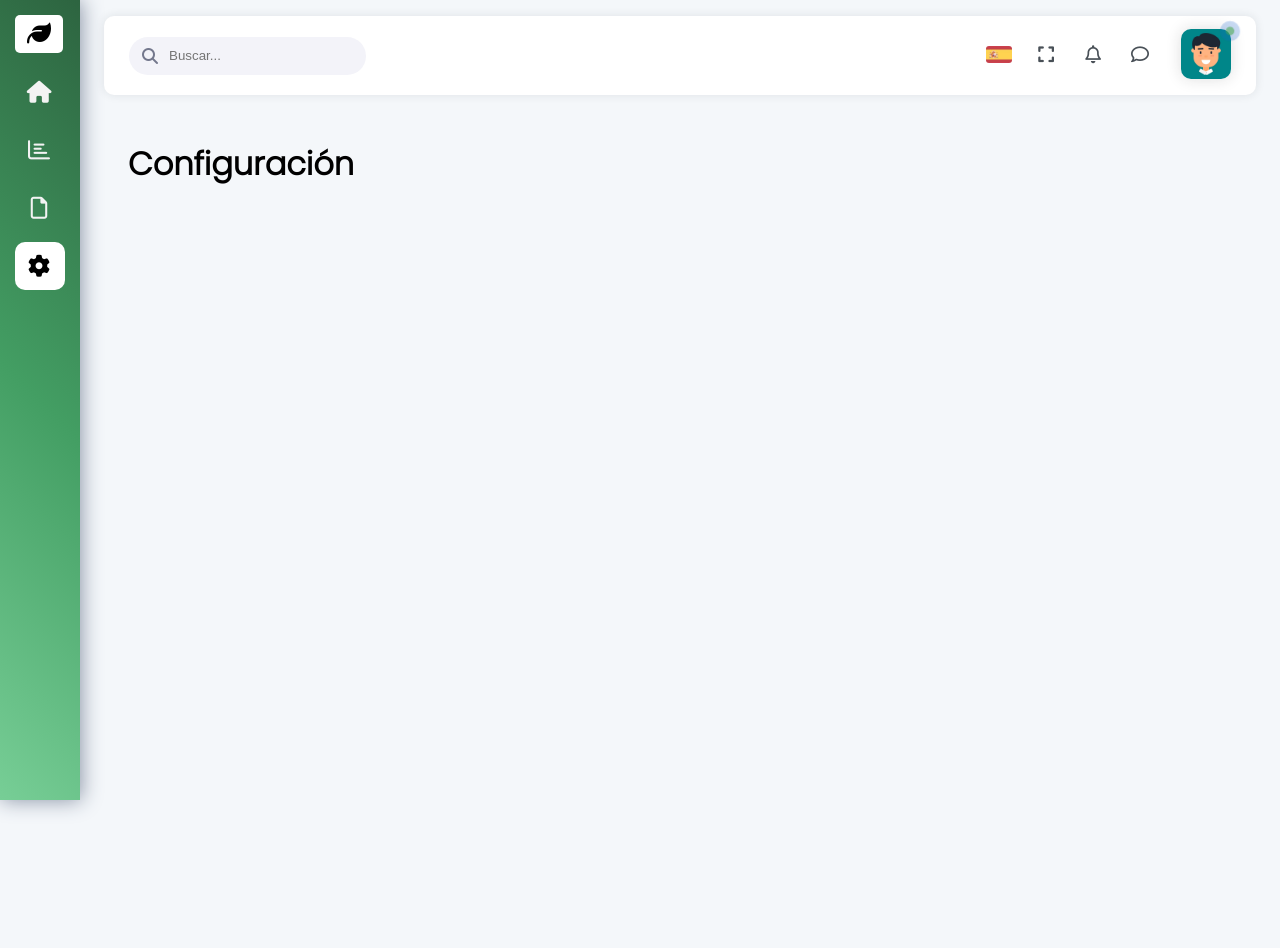
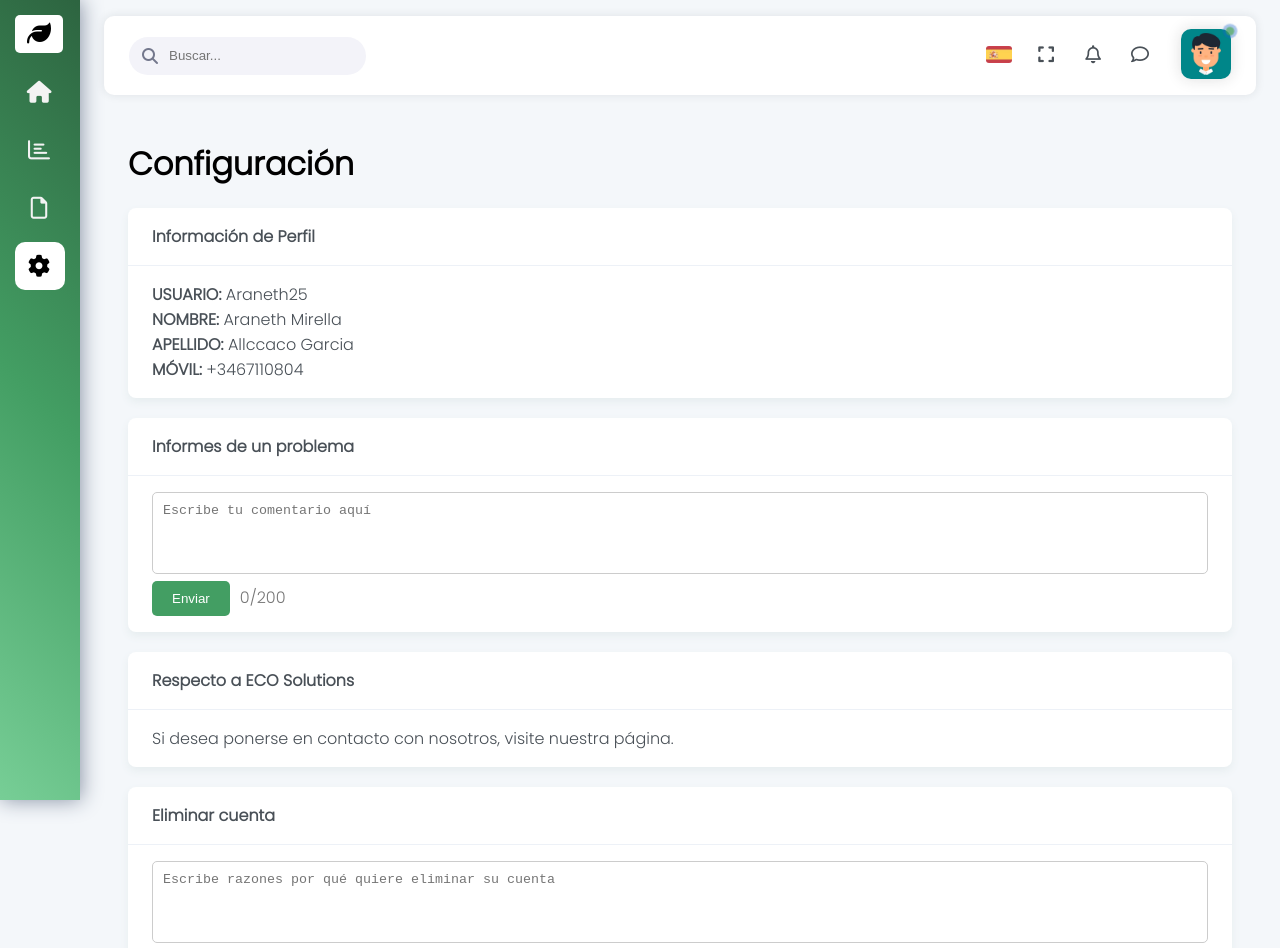
Before and after one commit to Araneth25/ECOSolutions, an Angular app in the folder front/: page /settings in a window 1280 px wide. Shown: the top 948 px of the page. Before the commit the page ends 800 px from the top, so only its background shows below. Built offline with nearby package versions, Linux system fonts and the light colour scheme.

Commit message:
ECO Solutions project

```diff
--- a/front/src/app/settings/settings.component.css
+++ b/front/src/app/settings/settings.component.css
@@ -0,0 +1,29 @@
+/* Estilos para el textarea */
+.comment-input textarea {
+    width: 100%;
+    padding: 10px;
+    border: 1px solid #ccc;
+    border-radius: 5px;
+    resize: none;
+  }
+
+  /* Estilos para el botón */
+  .btn {
+    background-color: #439E63;
+    color: #fff;
+    border: none;
+    border-radius: 5px;
+    padding: 10px 20px;
+    cursor: pointer;
+    transition: background-color 0.3s ease;
+  }
+
+  .btn:hover {
+    background-color: #439E63;
+  }
+
+  /* Estilos para el contador de caracteres */
+  .char-count {
+    margin-left: 10px;
+    color: #777;
+  }
--- a/front/src/app/settings/settings.component.html
+++ b/front/src/app/settings/settings.component.html
@@ -1 +1,49 @@
 <h1>Configuración</h1>
+<div class="card">
+
+    <div class="card-head"> Información de Perfil</div>
+        <div class="card-body">
+            <b>USUARIO:</b> Araneth25 <br>
+            <b>NOMBRE:</b> Araneth Mirella <br>
+            <b>APELLIDO:</b> Allccaco Garcia <br>
+            <b>MÓVIL:</b> +3467110804
+        </div>
+</div>
+
+<div class="card">
+    <div class="card-head"> Informes de un problema</div>
+    <div class="card-body">
+        <form>
+          <div class="comment-input">
+            <textarea placeholder="Escribe tu comentario aquí" rows="4"></textarea>
+          </div>
+          <div class="comment-actions">
+            <button type="submit" class="btn btn-primary">Enviar</button>
+            <span class="char-count">0/200</span>
+          </div>
+        </form>
+      </div>
+  </div>
+
+
+<div class="card">
+
+    <div class="card-head"> Respecto a ECO Solutions</div>
+        <div class="card-body">
+            Si desea ponerse en contacto con nosotros, visite nuestra página.
+        </div>
+</div>
+<div class="card">
+
+    <div class="card-head"> Eliminar cuenta</div>
+    <div class="card-body">
+        <form>
+          <div class="comment-input">
+            <textarea placeholder="Escribe razones por qué quiere eliminar su cuenta" rows="4"></textarea>
+          </div>
+          <div class="comment-actions">
+            <button type="submit" class="btn btn-primary">Enviar</button>
+            <span class="char-count">0/300</span>
+          </div>
+        </form>
+</div>
--- a/front/src/app/statistics/statistics.component.html
+++ b/front/src/app/statistics/statistics.component.html
@@ -1,15 +1,9 @@
 <h1>Estadísticas</h1>
 <div class="card">
 
-    <div class="card-head">  Estadísticas del día de hoy </div>
+    <div class="card-head">  Estadísticas del día</div>
         <div class="card-body">
-            En esta pagina se presentará más cosas...
+           Las estadísticas según las fechas requeridas se encuentran en la página de <b>Inicio</b><br>
+           Muchas gracias por confiar en nosotros.
         </div>
 </div>
-<div class="card">
-
-    <div class="card-head">  Estadísticas del día de ayer </div>
-        <div class="card-body">
-           Estadisticas de ayer...
-        </div>
-</div>
```
